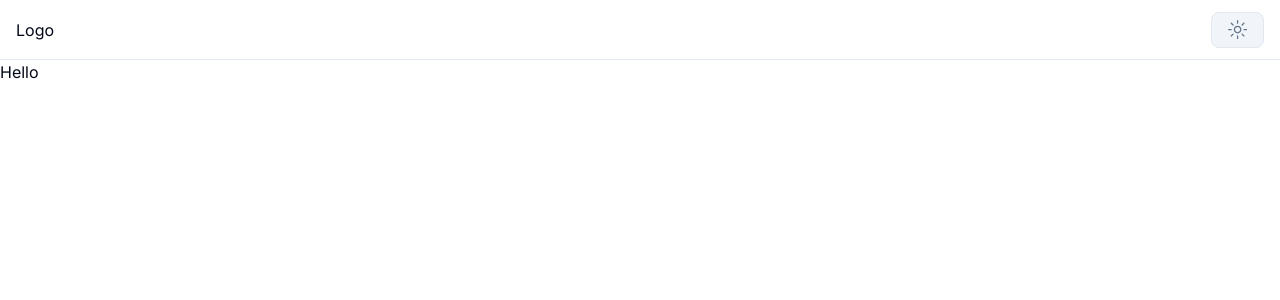
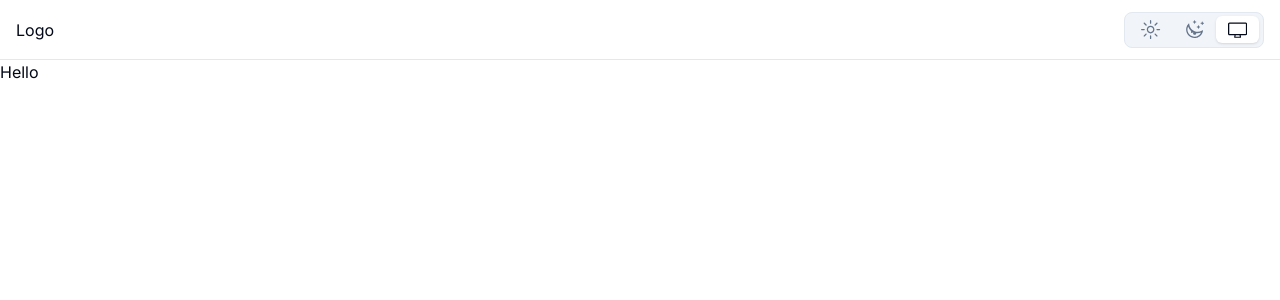
Before and after one commit to aiyaruch1320/page-form, a Next.js app: page / in a window 1280 px wide. Shown: the top 300 px of the page. Built offline with nearby package versions, Linux system fonts and the light colour scheme.

Commit message:
Add dark and system theme options to theme switcher

```diff
--- a/components/theme-switcher.tsx
+++ b/components/theme-switcher.tsx
@@ -1,6 +1,6 @@
 "use client";
 
-import { SunIcon } from "@radix-ui/react-icons";
+import { DesktopIcon, MoonIcon, SunIcon } from "@radix-ui/react-icons";
 import { useTheme } from "next-themes";
 import { useEffect, useState } from "react";
 import { Tabs, TabsList, TabsTrigger } from "./ui/tabs";
@@ -20,6 +20,12 @@ function ThemeSwitcher() {
         <TabsTrigger value="light" onClick={() => setTheme("light")}>
           <SunIcon className="h-[1.2rem] w-[1.2rem]" />
         </TabsTrigger>
+        <TabsTrigger value="dark" onClick={() => setTheme("dark")}>
+          <MoonIcon className="h-[1.2rem] w-[1.2rem] rotate-90 transition-all dark:rotate-90" />
+        </TabsTrigger>
+        <TabsTrigger value="system" onClick={() => setTheme("system")}>
+          <DesktopIcon className="h-[1.2rem] w-[1.2rem]" />
+        </TabsTrigger>
       </TabsList>
     </Tabs>
   );
```
